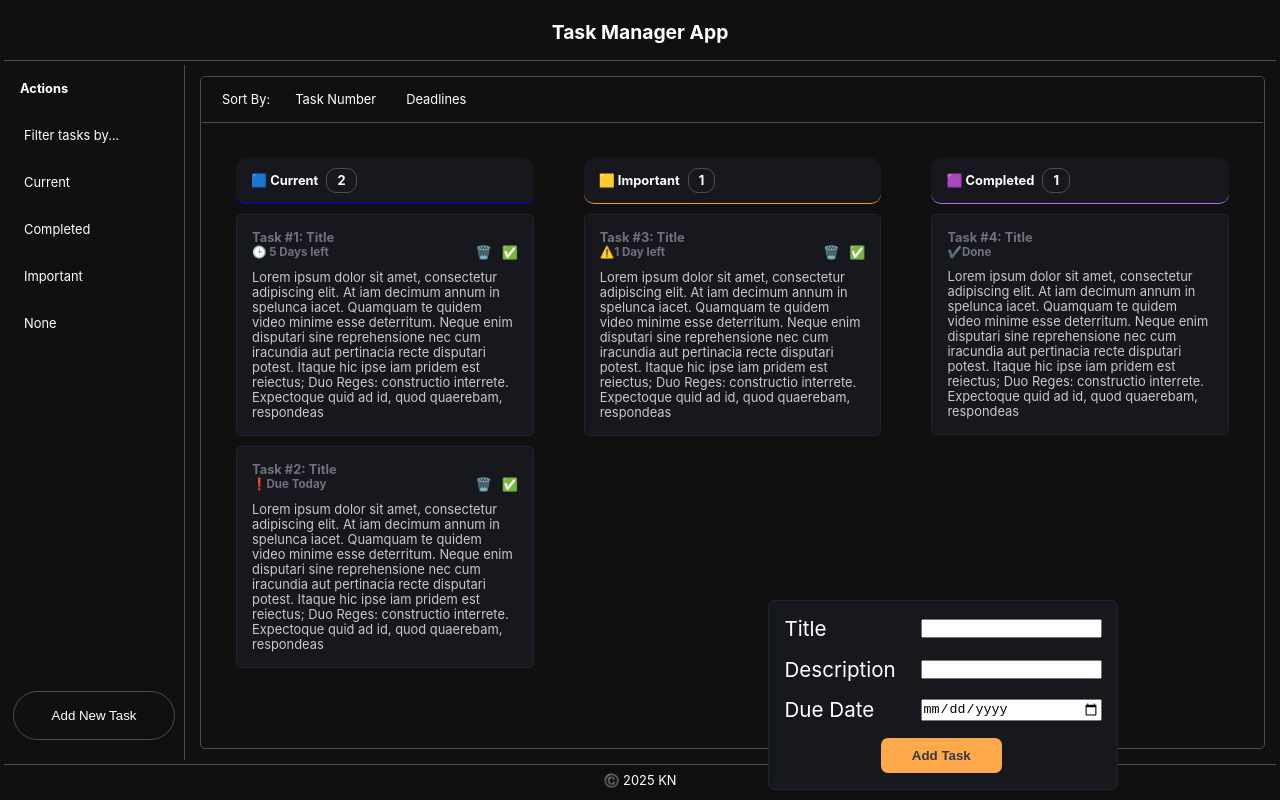
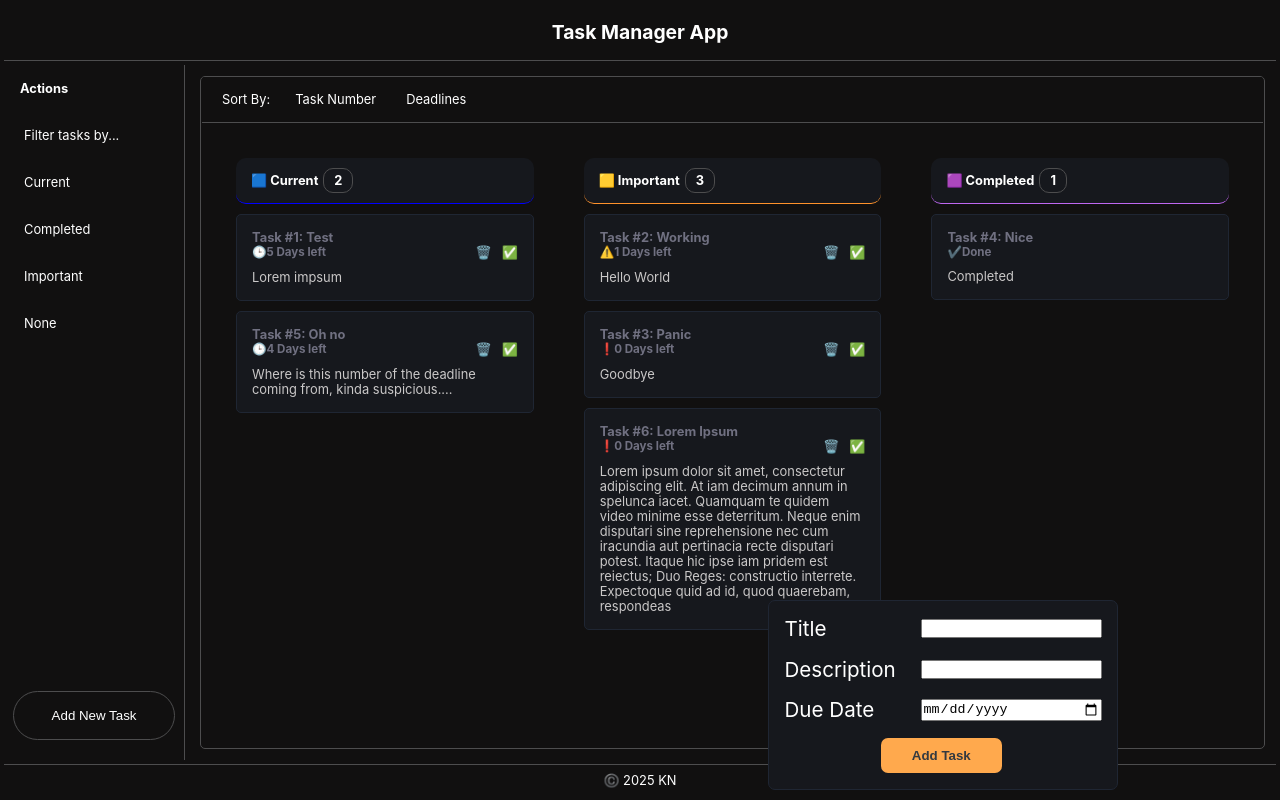
Before and after one commit to KnTest12/react-task-manager-app, a React (Create React App) app: page / in a window 1280 px wide. Built offline with nearby package versions, Linux system fonts and the light colour scheme.

Commit message:
components created for tasks display

```diff
--- a/src/App.js
+++ b/src/App.js
@@ -1,9 +1,76 @@
+import { useState } from "react";
+
+const taskList = [
+  {
+    id: 1,
+    title: "Test",
+    description: "Lorem impsum",
+    deadline: 5,
+    status: "current",
+  },
+  {
+    id: 2,
+    title: "Working",
+    description: "Hello World",
+    deadline: 1,
+    status: "important",
+  },
+  {
+    id: 3,
+    title: "Panic",
+    description: "Goodbye",
+    deadline: 0,
+    status: "important",
+  },
+  {
+    id: 4,
+    title: "Nice",
+    description: "Completed",
+    deadline: null,
+    status: "completed",
+  },
+  {
+    id: 5,
+    title: "Oh no",
+    description:
+      "Where is this number of the deadline coming from, kinda suspicious....",
+    deadline: 4,
+    status: "current",
+  },
+  {
+    id: 6,
+    title: "Lorem Ipsum",
+    description:
+      "Lorem ipsum dolor sit amet, consectetur adipiscing elit. At iam decimum annum in spelunca iacet. Quamquam te quidem video minime esse deterritum. Neque enim disputari sine reprehensione nec cum iracundia aut pertinacia recte disputari potest. Itaque hic ipse iam pridem est reiectus; Duo Reges: constructio interrete.        Expectoque quid ad id, quod quaerebam, respondeas",
+    deadline: 0,
+    status: "important",
+  },
+];
+
 export default function App() {
   return (
     <div className="app">
       <div className="header">
         <h2>Task Manager App</h2>
       </div>
+      <Sidebar />
+      <TaskManager />
+      <form className="form-add-task">
+        <label>Title</label>
+        <input type="text"></input>
+        <label>Description</label>
+        <input type="text"></input>
+        <label>Due Date</label>
+        <input type="date"></input>
+        <button>Add Task</button>
+      </form>
+      <div className="footer">©️ 2025 KN</div>
+    </div>
+  );
+}
+
+function Sidebar() {
+  return (
     <div className="sidebar">
       <h4>Actions</h4>
       <div>Filter tasks by...</div>
@@ -13,114 +80,81 @@ export default function App() {
       <div>None</div>
       <button>Add New Task</button>
     </div>
+  );
+}
+
+function TaskManager() {
+  return (
     <div className="content">
+      <Sortbar />
+      <Tasklist>current</Tasklist>
+      <Tasklist>important</Tasklist>
+      <Tasklist>completed</Tasklist>
+    </div>
+  );
+}
+
+function Sortbar() {
+  return (
     <div className="sortbar">
       <label>Sort By:</label>
       <span>Task Number</span>
       <span>Deadlines</span>
     </div>
-        <div className="current">
-          <div>
-            🟦 Current <span>2</span>
-          </div>
+  );
+}
+
+function Tasklist({ children }) {
+  const [tasks, setTasks] = useState([...taskList]);
+
+  const filteredTasks = tasks.filter((tasks) => tasks.status === children);
+  const numTasks = filteredTasks.length;
+
+  return (
+    <div className={children}>
+      <TaskStatus numTasks={numTasks} name={children} />
       <ul>
-            <li>
-              <div>
-                <p>Task #1: Title</p>
-                <div className="task-action">
-                  <span className="deadline">🕒 5 Days left</span>
-                  <span className="delete-task">🗑️</span>
-                  <span className="complete-task">✅</span>
-                </div>
-              </div>
-              <p>
-                Lorem ipsum dolor sit amet, consectetur adipiscing elit. At iam
-                decimum annum in spelunca iacet. Quamquam te quidem video minime
-                esse deterritum. Neque enim disputari sine reprehensione nec cum
-                iracundia aut pertinacia recte disputari potest. Itaque hic ipse
-                iam pridem est reiectus; Duo Reges: constructio interrete.
-                Expectoque quid ad id, quod quaerebam, respondeas
-              </p>
-            </li>
-            <li>
-              <div>
-                <p>Task #2: Title</p>
-                <div className="task-action">
-                  <span className="deadline">❗Due Today</span>
-                  <span className="delete-task">🗑️</span>
-                  <span className="complete-task">✅</span>
-                </div>
-              </div>
-              <p>
-                Lorem ipsum dolor sit amet, consectetur adipiscing elit. At iam
-                decimum annum in spelunca iacet. Quamquam te quidem video minime
-                esse deterritum. Neque enim disputari sine reprehensione nec cum
-                iracundia aut pertinacia recte disputari potest. Itaque hic ipse
-                iam pridem est reiectus; Duo Reges: constructio interrete.
-                Expectoque quid ad id, quod quaerebam, respondeas
-              </p>
-            </li>
+        {filteredTasks.map((task) => (
+          <TaskInfo task={task} key={task.id} />
+        ))}
       </ul>
-        </div>
-        <div className="important">
-          <div>
-            🟨 Important <span>1</span>
-          </div>
-          <ul>
-            <li>
-              <div>
-                <p>Task #3: Title</p>
-                <div className="task-action">
-                  <span className="deadline">⚠️1 Day left </span>
-                  <span className="delete-task">🗑️</span>
-                  <span className="complete-task">✅</span>
-                </div>
-              </div>
-              <p>
-                Lorem ipsum dolor sit amet, consectetur adipiscing elit. At iam
-                decimum annum in spelunca iacet. Quamquam te quidem video minime
-                esse deterritum. Neque enim disputari sine reprehensione nec cum
-                iracundia aut pertinacia recte disputari potest. Itaque hic ipse
-                iam pridem est reiectus; Duo Reges: constructio interrete.
-                Expectoque quid ad id, quod quaerebam, respondeas
-              </p>
-            </li>
-          </ul>
-        </div>
-        <div className="completed">
-          <div>
-            🟪 Completed <span>1</span>
-          </div>
-          <ul>
-            <li>
-              <div>
-                <p>Task #4: Title</p>
-                <div className="task-action">
-                  <span className="deadline">✔️Done</span>
-                </div>
-              </div>
-              <p>
-                Lorem ipsum dolor sit amet, consectetur adipiscing elit. At iam
-                decimum annum in spelunca iacet. Quamquam te quidem video minime
-                esse deterritum. Neque enim disputari sine reprehensione nec cum
-                iracundia aut pertinacia recte disputari potest. Itaque hic ipse
-                iam pridem est reiectus; Duo Reges: constructio interrete.
-                Expectoque quid ad id, quod quaerebam, respondeas
-              </p>
-            </li>
-          </ul>
-        </div>
-        <form className="form-add-task">
-          <label>Title</label>
-          <input type="text"></input>
-          <label>Description</label>
-          <input type="text"></input>
-          <label>Due Date</label>
-          <input type="date"></input>
-          <button>Add Task</button>
-        </form>
-      </div>
-      <div className="footer">©️ 2025 KN</div>
     </div>
   );
 }
+
+function TaskStatus({ numTasks, name }) {
+  return (
+    <div className="task-header">
+      {name === "current" ? "🟦" : name === "important" ? "🟨" : "🟪"} {name}
+      <span>{numTasks}</span>
+    </div>
+  );
+}
+
+function TaskInfo({ task }) {
+  return (
+    <li>
+      <div>
+        <p>
+          Task #{task.id}: {task.title}
+        </p>
+        <div className="task-action">
+          <span className="deadline">
+            {task.deadline > 1 && "🕒"}
+            {task.deadline === 1 && "⚠️"}
+            {task.deadline === 0 && "❗"}
+            {task.deadline ?? "✔️"}
+            {task.deadline || task.deadline === 0 ? ` Days left` : "Done"}
+          </span>
+          {task.status === "completed" || (
+            <>
+              <span className="delete-task">🗑️</span>
+              <span className="complete-task">✅</span>
+            </>
+          )}
+        </div>
+      </div>
+      <p>{task.description}</p>
+    </li>
+  );
+}
--- a/src/index.css
+++ b/src/index.css
@@ -243,6 +243,10 @@ li:hover {
   cursor: pointer;
 }
 
+.task-header {
+  text-transform: capitalize;
+}
+
 .task-action {
   display: grid;
   grid-template-columns: 4fr 0.1fr 0.1fr;
```
Lines whose indentation alone changed are shown as unchanged.
